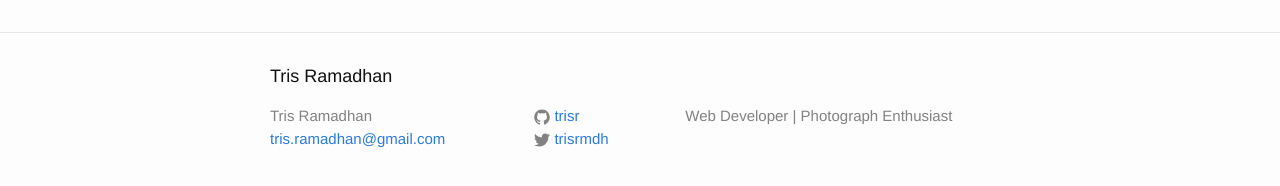
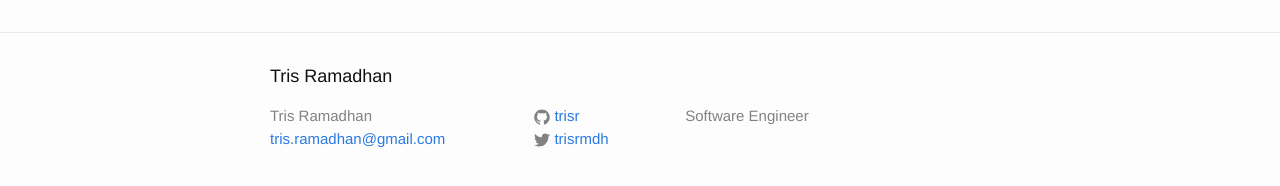
Before and after one commit to trisr/trisr.github.io, a Jekyll site: the page built from about.md, in a window 1280 px wide. Shown: the part 357-543 px from the top of the page. Built offline with Jekyll 4.4.1, drawn with Linux system fonts in a browser that asks for light colours.

Commit message:
Update _config.yml

```diff
--- a/_config.yml
+++ b/_config.yml
@@ -9,7 +9,7 @@
 title: Tris Ramadhan
 email: tris.ramadhan@gmail.com
 description: > # this means to ignore newlines until "baseurl:"
-  Web Developer | Photograph Enthusiast
+  Software Engineer
 baseurl: "" # the subpath of your site, e.g. /blog
 url: "trisr.github.com" # the base hostname & protocol for your site
 twitter_username: trisrmdh
```
